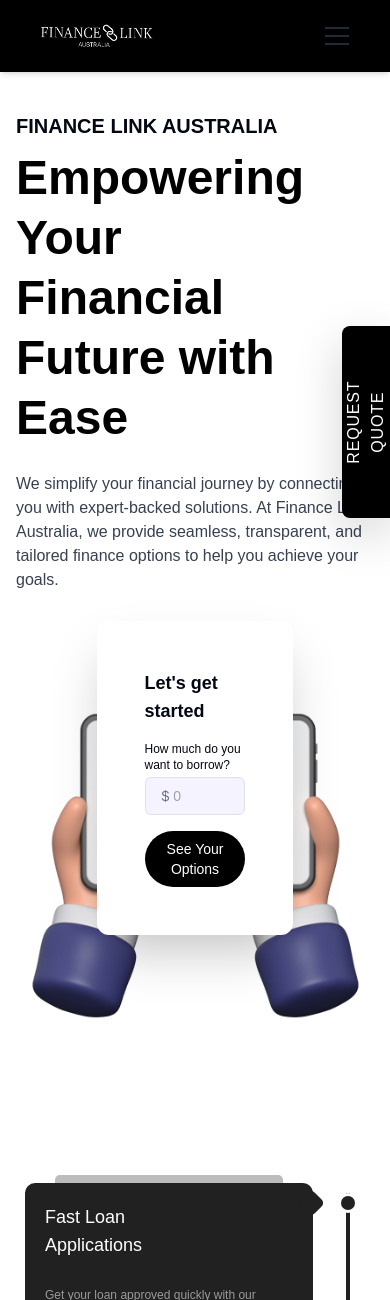
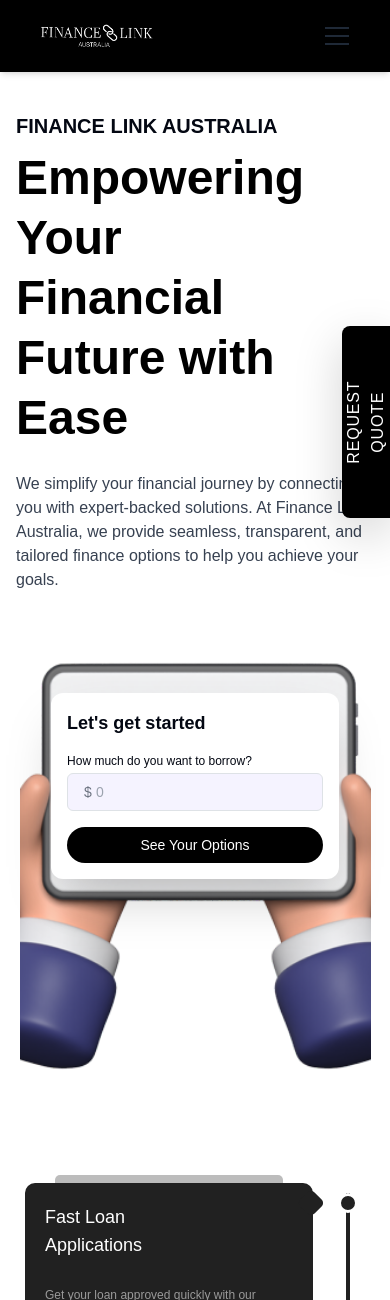
Before and after one commit to Abdullah1552/taxes, a React (Vite) app: page / in a window 390 px wide. Shown: the top 1300 px of the page. Built offline with nearby package versions, Linux system fonts and the light colour scheme.

Commit message:
- fixed hero-section overlay divs

```diff
--- a/src/components/HeroSection.tsx
+++ b/src/components/HeroSection.tsx
@@ -1,5 +1,6 @@
 import { useState } from "react";
 import { Link } from "react-router-dom";
+import { useLocation } from "react-router-dom";
 
 interface HeroSectionProps {
   head: string,
@@ -12,6 +13,9 @@
 
 const HeroSection: React.FC<HeroSectionProps> = ({ head, titleShort, titleLong, image, text, overlay }) => {
   const [loanAmount, setLoanAmount] = useState("");
+  const location = useLocation();
+  const currentPath = location.pathname;
+  const shouldShowOverlay = currentPath === "/" || currentPath === "/products";
 
   return (
     <>
@@ -34,14 +38,14 @@
             <div className="relative w-[90vw] sm:w-[70vw] lg:w-[50vw] aspect-[3/4] max-w-[500px]">
               {/* Hand and phone image as background */}
               <div
-                className="absolute inset-0 bg-no-repeat bg-contain bg-center"
+                className={`absolute inset-0 bg-no-repeat bg-contain bg-center ${shouldShowOverlay ? "hero-overlay-bg" : ""}`}
                 style={{ backgroundImage: `url(${image[0]})` }}
               ></div>
 
               {/* Overlay positioned using flex, no hardcoded left/top */}
               {overlay && (
-                <div className="absolute inset-0 flex items-center justify-center p-4 mb-44">
-                  <div className="w-[65%] rounded-xl bg-white p-5 shadow-2xl">
+                <div className={`absolute inset-0 flex items-center justify-center p-4 mb-44 ${shouldShowOverlay ? "hero-overlay-main" : ""}`}>
+                  <div className={`w-[65%] rounded-xl bg-white md:p-5 shadow-2xl ${shouldShowOverlay ? "hero-overlay" : ""}`}>
                     <h3 className="mb-3 text-lg font-bold">Let's get started</h3>
                     <div className="mb-3">
                       <p className="mb-1 text-xs">How much do you want to borrow?</p>
--- a/src/index.css
+++ b/src/index.css
@@ -2,12 +2,15 @@
 @tailwind components;
 @tailwind utilities;
 @import url('https://fonts.googleapis.com/css2?family=Outfit:wght@100..900&family=Poppins:ital,wght@0,100;0,200;0,300;0,400;0,500;0,600;0,700;0,800;0,900;1,100;1,200;1,300;1,400;1,500;1,600;1,700;1,800;1,900&display=swap');
+
 html {
   scroll-behavior: smooth;
 }
-a:hover{
+
+a:hover {
   text-decoration: none !important;
 }
+
 body {
   /* font-family: "Segoe UI", Tahoma, Geneva, Verdana, sans-serif; */
 
@@ -77,6 +80,7 @@
   * {
     @apply border-border;
   }
+
   body {
     @apply bg-background text-foreground;
   }
@@ -93,6 +97,28 @@
   background-repeat: no-repeat;
   background-size: cover;
 }
+
+
+@media (max-width: 1280px) {
+  .hero-overlay-bg {
+    background-size: cover;
+  }
+
+  .hero-overlay {
+    width: 95%;
+  }
+}
+
+@media (max-width: 1024px) {
+  .hero-overlay {
+    padding: 1rem;
+  }
+
+  .hero-overlay-main {
+    margin-bottom: 9rem;
+  }
+}
+
 
 /* Responsiveness */
 @media (min-width: 300px) and (max-width: 576px) {
@@ -119,6 +145,7 @@
     top: 17vh;
     left: -8vw;
   }
+
 }
 
 /* Large devices (desktops, 992px and up) */
@@ -142,14 +169,34 @@
 }
 
 @media (max-width: 768px) {
-  .steps-badge{
+  .steps-badge {
     display: none;
   }
-  .steps-border{
+
+  .steps-border {
     border-right-width: 0px;
   }
-  .process-arrow{
+
+  .process-arrow {
     display: none;
+  }
+
+  .hero-overlay {
+    padding: 3rem;
+  }
+
+  .hero-overlay-main {
+    margin-bottom: 15rem;
+  }
+}
+
+@media (max-width:490px) {
+  .hero-overlay {
+    padding: 1rem;
+  }
+
+  .hero-overlay-main {
+    margin-bottom: 10rem;
   }
 }
 
@@ -182,6 +229,4 @@
 }
 
 /* XX-Large devices (larger desktops, 1400px and up) */
-@media (min-width: 1400px) {
-
-}
+@media (min-width: 1400px) {}
```
